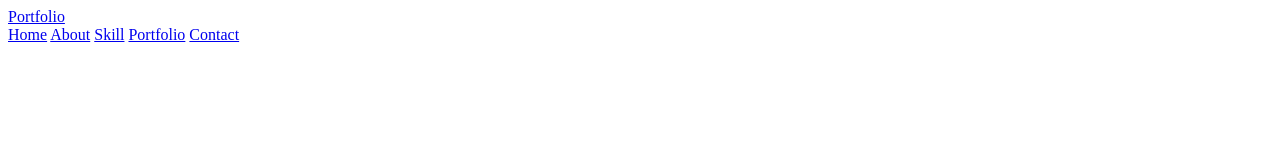
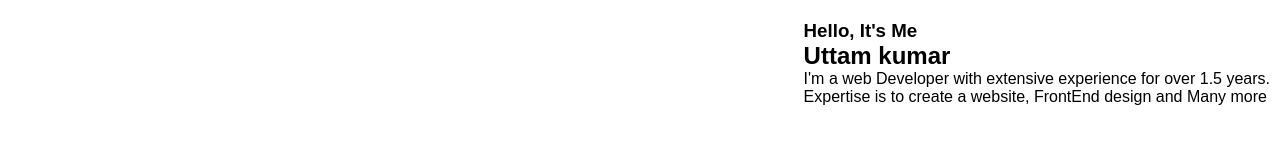
Before and after one commit to errorupdate/resume, a plain HTML site: page index.html in a window 1280 px wide. Drawn offline with Linux system fonts and the light colour scheme.

Commit message:
Some css and formating in index.html

```diff
--- a/index.html
+++ b/index.html
@@ -20,5 +20,13 @@
 
         </nav>
     </header>
+    <section class="home">
+        <div class="home-content">
+            <h3>Hello, It's Me</h3>
+            <h1>Uttam kumar</h1>
+            <p>I'm a web Developer with extensive experience for over 1.5 years.
+                <br>Expertise is to create a website, FrontEnd design and Many more
+            </p>
+    </section>
 </body>
 </html>
--- a/stylesheet.css
+++ b/stylesheet.css
@@ -0,0 +1,43 @@
+*{
+    margin:0;
+    padding:0;
+    box-sizing: border-box;
+    font-family: 'poppins',sans-serif;
+}
+body{
+    position: fixed;
+    top: 0;
+    left: 0;
+    width: 100%;
+    padding : 20px 10px;
+    background: transparent;
+    display: flex;
+    justify-content: space-between;
+    align-items: center;
+    z-index:100;
+}
+.logo {
+    position:relative;
+    font-size :25px;
+    color:#fff;
+    text-decoration: none;
+    font-weight: 600;
+
+}
+.navbar a{
+    display:inline-block;
+    font-size: 25px;
+    color:#fff;
+    text-decoration: none;
+    font-weight:500;
+    margin-left:35px;
+    transition: .3s;
+    -webkit-transition: .3s;
+    -moz-transition: .3s;
+    -ms-transition: .3s;
+    -o-transition: .3s;
+}
+.navbar a:hover{
+color:#0ef;
+
+}
```
